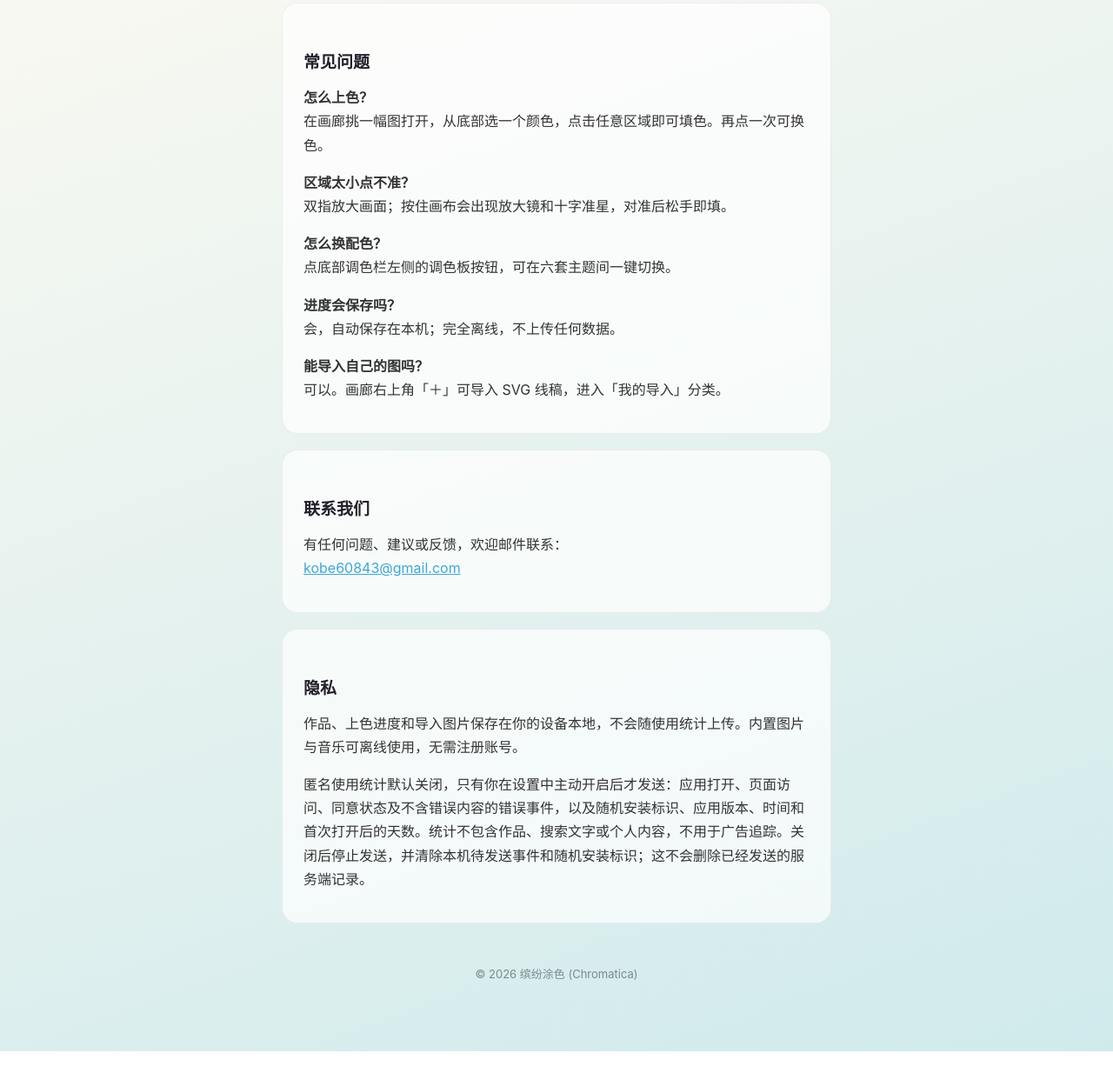
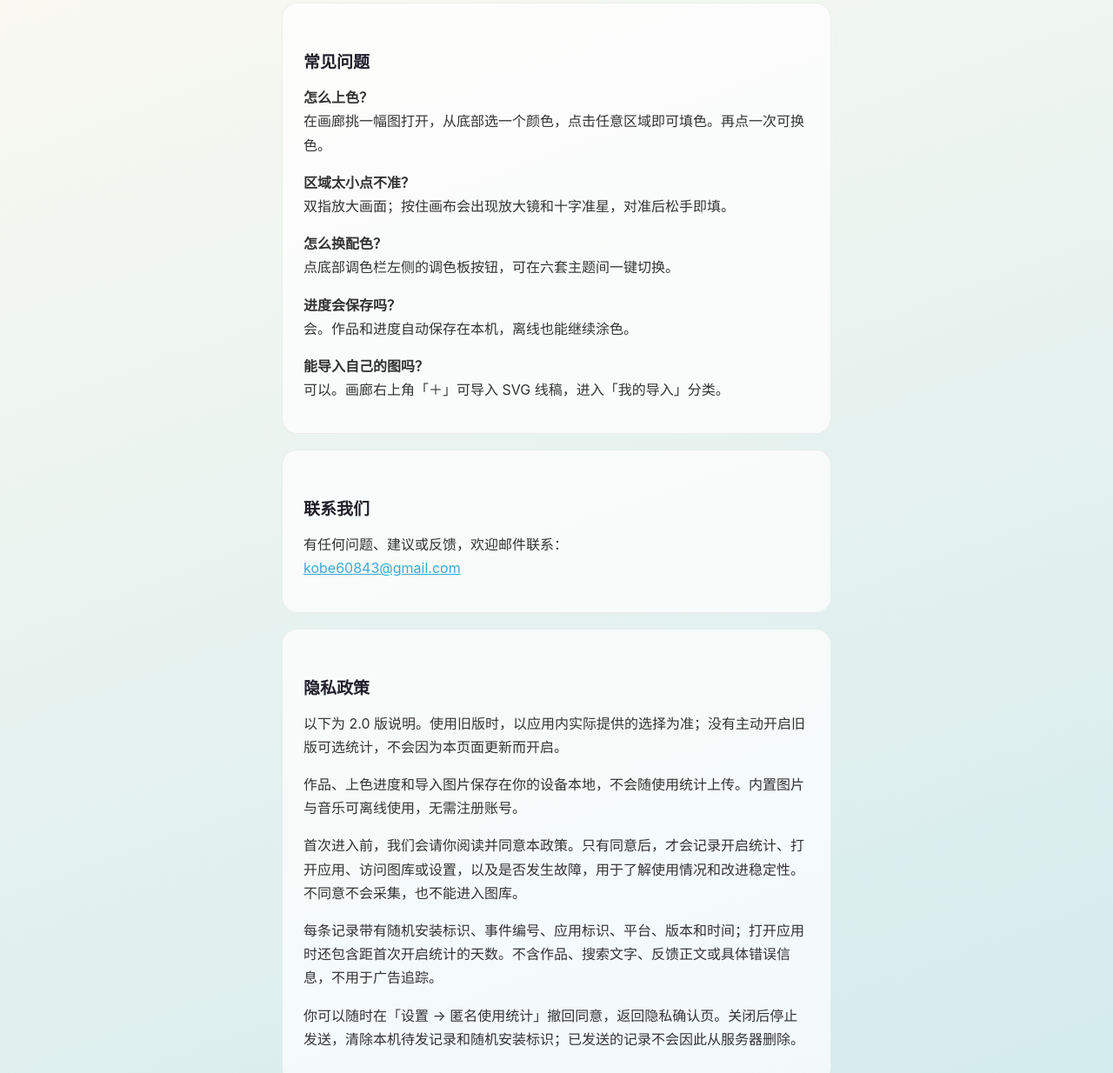
Before and after one commit to YanziSun/chromatica-support, a plain HTML site: page index.html in a window 1280 px wide. Shown: the part 286-1520 px from the top of the page at 87% size. Before the commit the page ends 1495 px from the top, so only its background shows below. Drawn offline with Linux system fonts and the light colour scheme.

Commit message:
Clarify version-specific privacy choices and expose the privacy anchor

```diff
--- a/index.html
+++ b/index.html
@@ -34,7 +34,7 @@
       <p><b>怎么上色？</b><br>在画廊挑一幅图打开，从底部选一个颜色，点击任意区域即可填色。再点一次可换色。</p>
       <p><b>区域太小点不准？</b><br>双指放大画面；按住画布会出现放大镜和十字准星，对准后松手即填。</p>
       <p><b>怎么换配色？</b><br>点底部调色栏左侧的调色板按钮，可在六套主题间一键切换。</p>
-      <p><b>进度会保存吗？</b><br>会，自动保存在本机；完全离线，不上传任何数据。</p>
+      <p><b>进度会保存吗？</b><br>会。作品和进度自动保存在本机，离线也能继续涂色。</p>
       <p><b>能导入自己的图吗？</b><br>可以。画廊右上角「＋」可导入 SVG 线稿，进入「我的导入」分类。</p>
     </div>
 
@@ -45,9 +45,12 @@
     </div>
 
     <div class="card">
-      <h2>隐私</h2>
+      <h2 id="privacy">隐私政策</h2>
+      <p>以下为 2.0 版说明。使用旧版时，以应用内实际提供的选择为准；没有主动开启旧版可选统计，不会因为本页面更新而开启。</p>
       <p>作品、上色进度和导入图片保存在你的设备本地，不会随使用统计上传。内置图片与音乐可离线使用，无需注册账号。</p>
-      <p>匿名使用统计默认关闭，只有你在设置中主动开启后才发送：应用打开、页面访问、同意状态及不含错误内容的错误事件，以及随机安装标识、应用版本、时间和首次打开后的天数。统计不包含作品、搜索文字或个人内容，不用于广告追踪。关闭后停止发送，并清除本机待发送事件和随机安装标识；这不会删除已经发送的服务端记录。</p>
+      <p>首次进入前，我们会请你阅读并同意本政策。只有同意后，才会记录开启统计、打开应用、访问图库或设置，以及是否发生故障，用于了解使用情况和改进稳定性。不同意不会采集，也不能进入图库。</p>
+      <p>每条记录带有随机安装标识、事件编号、应用标识、平台、版本和时间；打开应用时还包含距首次开启统计的天数。不含作品、搜索文字、反馈正文或具体错误信息，不用于广告追踪。</p>
+      <p>你可以随时在「设置 → 匿名使用统计」撤回同意，返回隐私确认页。关闭后停止发送，清除本机待发记录和随机安装标识；已发送的记录不会因此从服务器删除。</p>
     </div>
 
     <footer>© 2026 缤纷涂色 (Chromatica)</footer>
```
